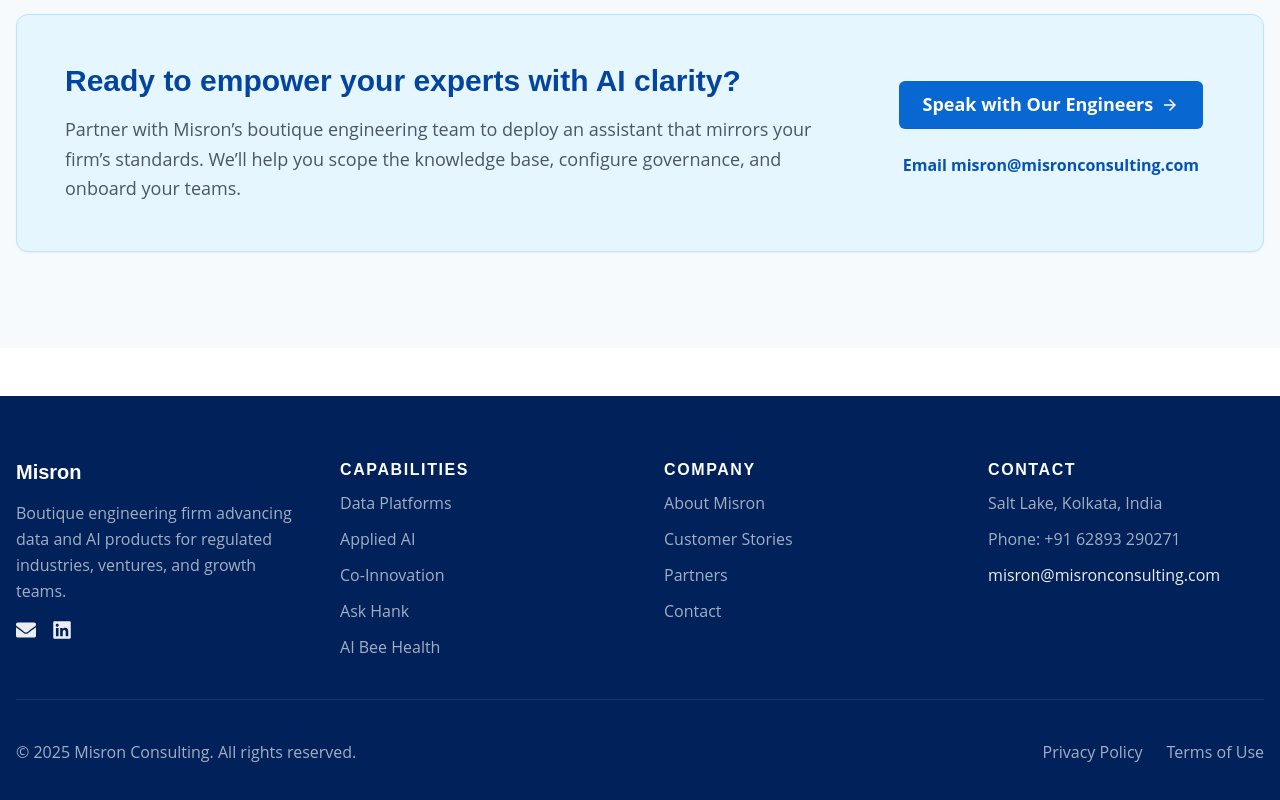
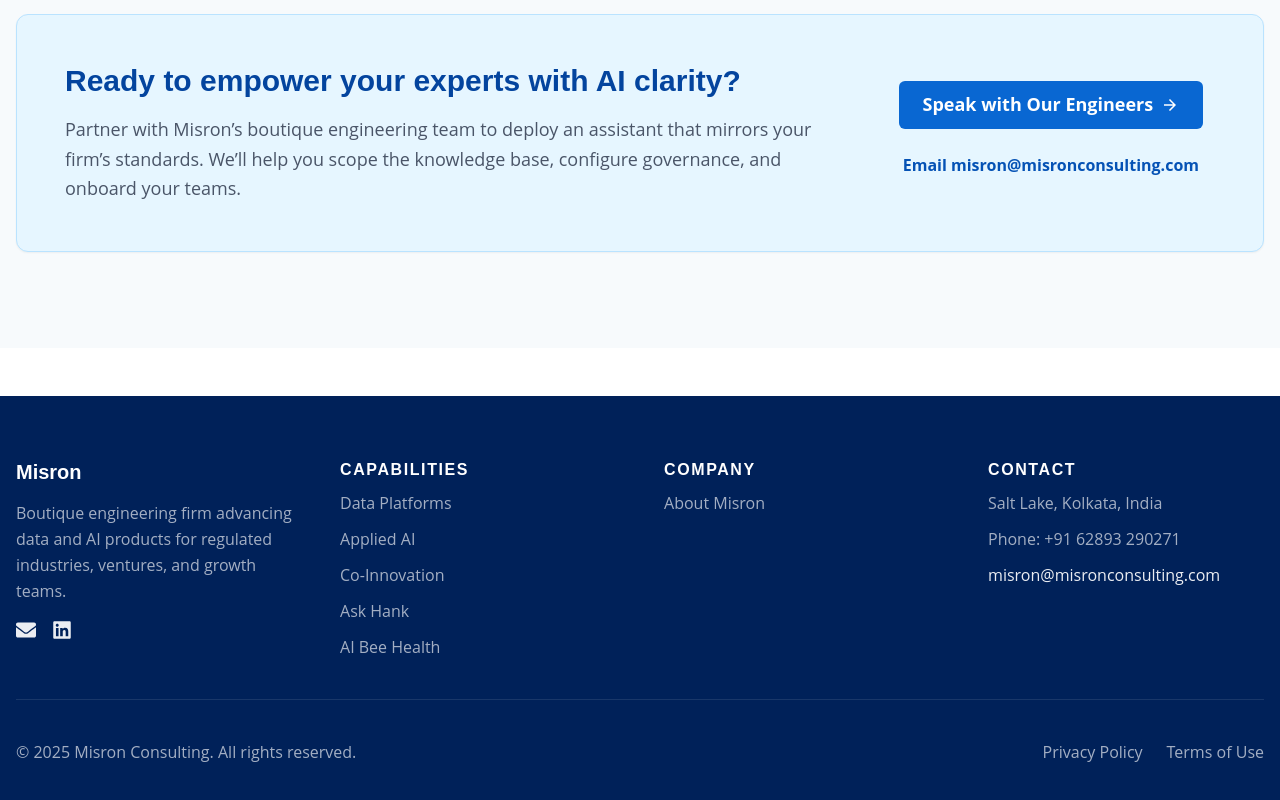
Before and after one commit to ambarishg/misron, a React (Vite) app: page /searchassistant in a window 1280 px wide. Shown: the part 2965-3765 px from the top of the page. Built offline with nearby package versions, Linux system fonts and the light colour scheme.

Commit message:
Changed Files for AskHank

```diff
--- a/src/components/Footer.jsx
+++ b/src/components/Footer.jsx
@@ -25,9 +25,6 @@
 
 const companyLinks = [
   { label: "About Misron", to: "/about" },
-  { label: "Customer Stories", to: "/projects" },
-  { label: "Partners", to: "/partners" },
-  { label: "Contact", to: "/contact" },
 ];
 
 const Footer = () => {
```
